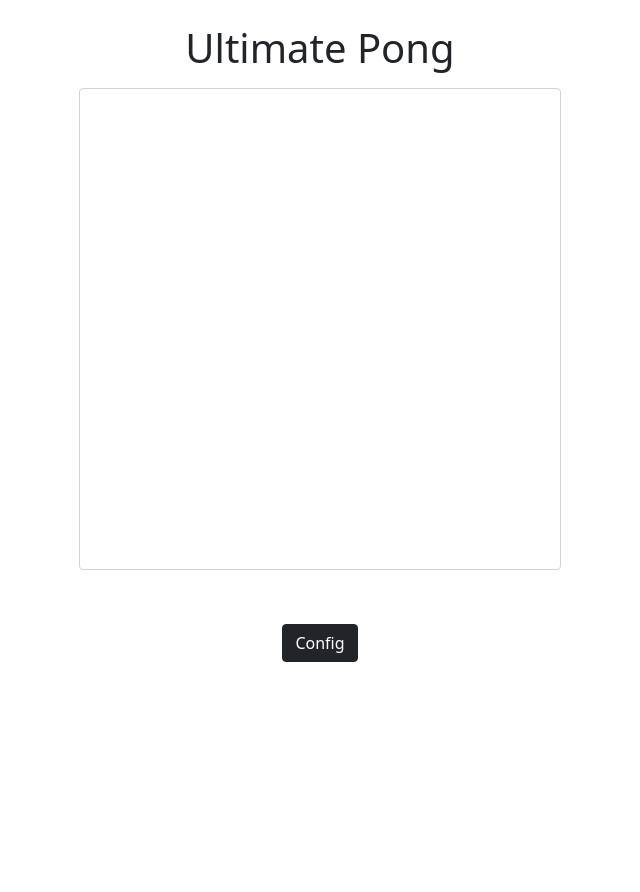
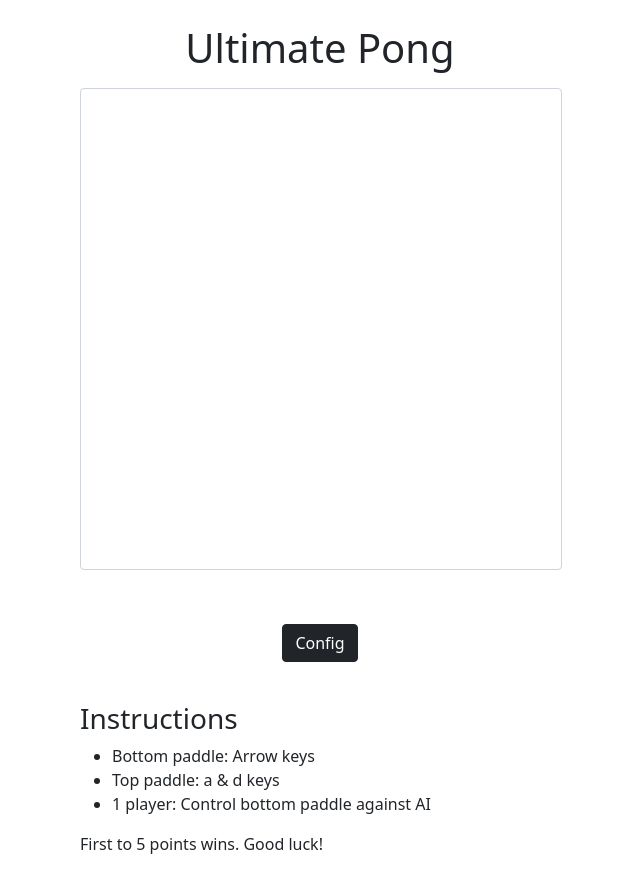
Before and after one commit to j-freddy/ultimate-pong, a website with bundled scripts: page index.html in a window 1280 px wide. Shown: the whole page, without its empty margins (320-960 px from the left). Before the commit the page ends 806 px from the top, so only its background shows below. Built offline with nearby package versions, Linux system fonts and the light colour scheme.

Commit message:
Add instructions and change from 11 points to 5 points

```diff
--- a/index.html
+++ b/index.html
@@ -11,14 +11,14 @@
 <body>
   <main class="d-flex justify-content-center">
     <div class="wrapper text-center">
-      <div>
       <h1 class="mb-3 mt-4">Ultimate Pong</h1>
 
       <canvas id="main-canvas" width="480px" height="480px">
         Your browser does not support canvas.
       </canvas>
-      </div>
-      <div>
+
+      <div class="game-info-container">
+        <div id="game-config">
           <button class="btn btn-dark mt-5 mb-3" type="button"
                   data-bs-toggle="collapse"
                   data-bs-target="#config">
@@ -46,6 +46,17 @@
                 </button>
               </form>
             </div>
+          </div>
+        </div>
+        <div id="game-instructions" class="text-start mt-4">
+          <h3>Instructions</h3>
+          <ul>
+            <li>Bottom paddle: Arrow keys</li>
+            <li>Top paddle: a & d keys</li>
+            <li>1 player: Control bottom paddle against AI</li>
+          </ul>
+
+          <p>First to 5 points wins. Good luck!</p>
         </div>
       </div>
     </div>
--- a/style.css
+++ b/style.css
@@ -1,5 +1,5 @@
 .wrapper {
-  width: 800px;
+  width: 480px;
   margin-bottom: 128px;
 }
 
@@ -7,12 +7,3 @@
   border: 1px solid #ced4da;
   border-radius: 4px;
 }
-
-.wrapper #config {
-  width: 480px;
-  margin: auto;
-}
-
-.wrapper #config .form-label {
-  font-weight: bold;
-}
--- a/ts/src/model/game.ts
+++ b/ts/src/model/game.ts
@@ -2,7 +2,7 @@ class Game {
   private readonly eventHandler: EventTarget;
 
   readonly singlePlayer: boolean;
-  readonly pointsToWin: number = 11;
+  readonly pointsToWin: number = 5;
   private readonly effectDuration: number;
   readonly topPaddle: Paddle;
   readonly bottomPaddle: Paddle;
```
Lines whose indentation alone changed are shown as unchanged.
